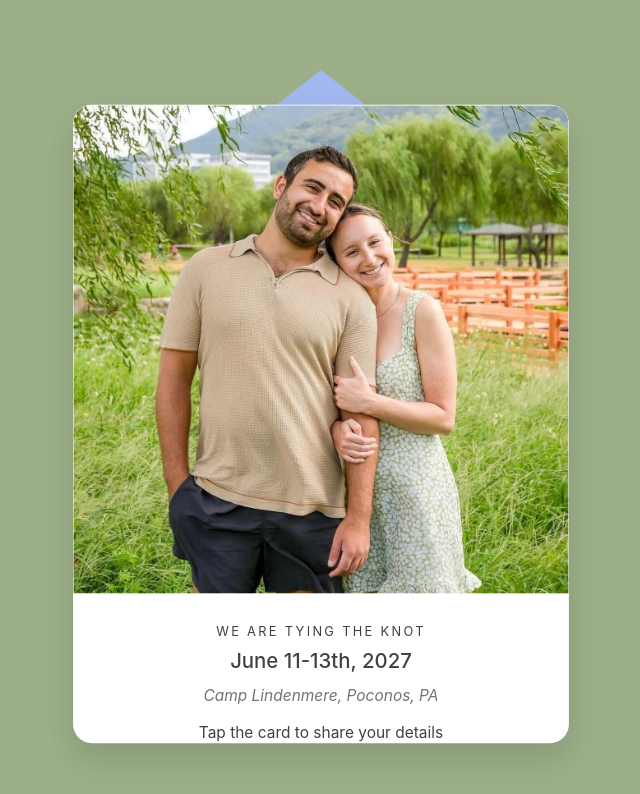
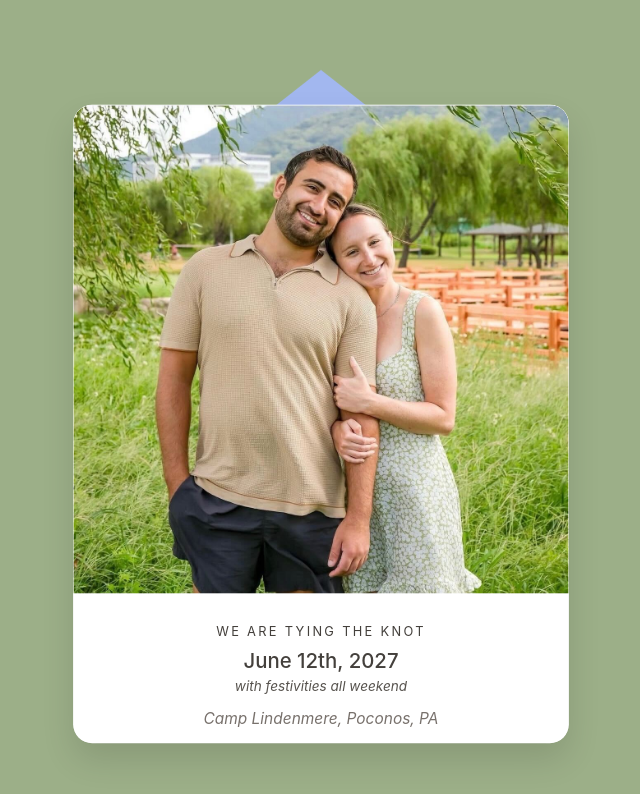
Before and after one commit to RoySchor/nadav-hannah-wedding-websites, a React (Vite) app in the folder save-the-date/: page / in a window 1280 px wide. Shown: the top 794 px of the page, without its empty margins (299-939 px from the left). Built offline with nearby package versions, Linux system fonts and the light colour scheme.

Commit message:
style: separate festivities text to new line below date

```diff
--- a/save-the-date/src/components/CardFront.css
+++ b/save-the-date/src/components/CardFront.css
@@ -29,6 +29,14 @@
   font-size: 1.50rem;
   line-height: 1.75rem;
   font-weight: 500;
+  margin-bottom: 0.15rem;
+}
+
+.card-front-festivities {
+  font-size: 1rem;
+  line-height: 1.25rem;
+  font-style: italic;
+  color: #57534e;
   margin-bottom: 0.5rem;
 }
 
@@ -61,6 +69,11 @@
     line-height: 1.625rem;
   }
 
+  .card-front-festivities {
+    font-size: 0.75rem;
+    line-height: 1.1rem;
+  }
+
   .card-front-location {
     font-size: 0.8125rem;
     line-height: 1.1875rem;
@@ -87,6 +100,11 @@
   .card-front-date {
     font-size: 1.08rem;
     line-height: 1.58rem;
+  }
+
+  .card-front-festivities {
+    font-size: 0.72rem;
+    line-height: 1.1rem;
   }
 
   .card-front-location {
@@ -117,6 +135,11 @@
     line-height: 1.5rem;
   }
 
+  .card-front-festivities {
+    font-size: 0.65rem;
+    line-height: 1rem;
+  }
+
   .card-front-location {
     font-size: 0.75rem;
     line-height: 1.125rem;
--- a/save-the-date/src/components/CardFront.jsx
+++ b/save-the-date/src/components/CardFront.jsx
@@ -8,7 +8,8 @@ export default function CardFront() {
       <TornImage src="/card.jpg" alt="Save the date" />
       <div className="card-front-content">
         <p className="card-front-subtitle">We are tying the knot</p>
-        <p className="card-front-date">June 11-13th, 2027</p>
+        <p className="card-front-date">June 12th, 2027</p>
+        <p className="card-front-festivities">with festivities all weekend</p>
         <p className="card-front-location">Camp Lindenmere, Poconos, PA</p>
         <p className="card-front-instruction">Tap the card to share your details</p>
       </div>
```
